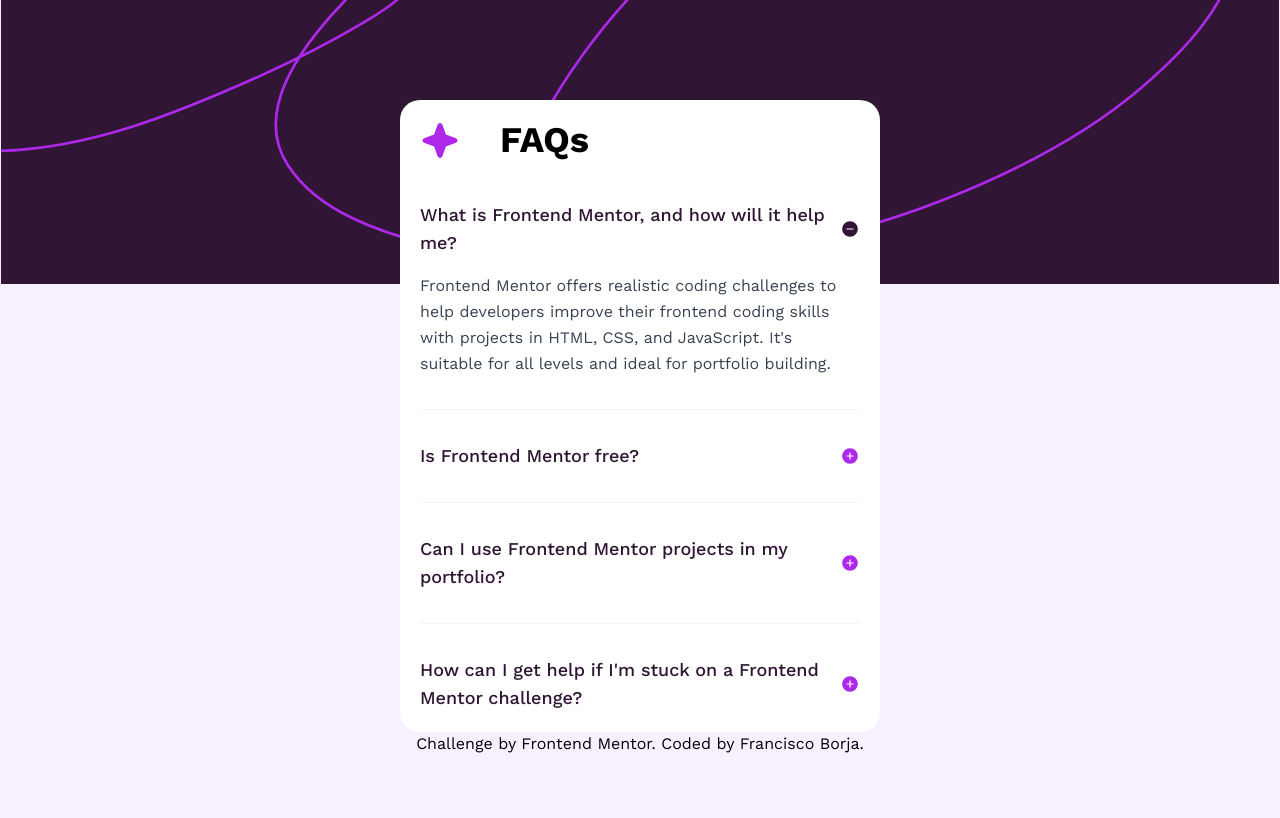
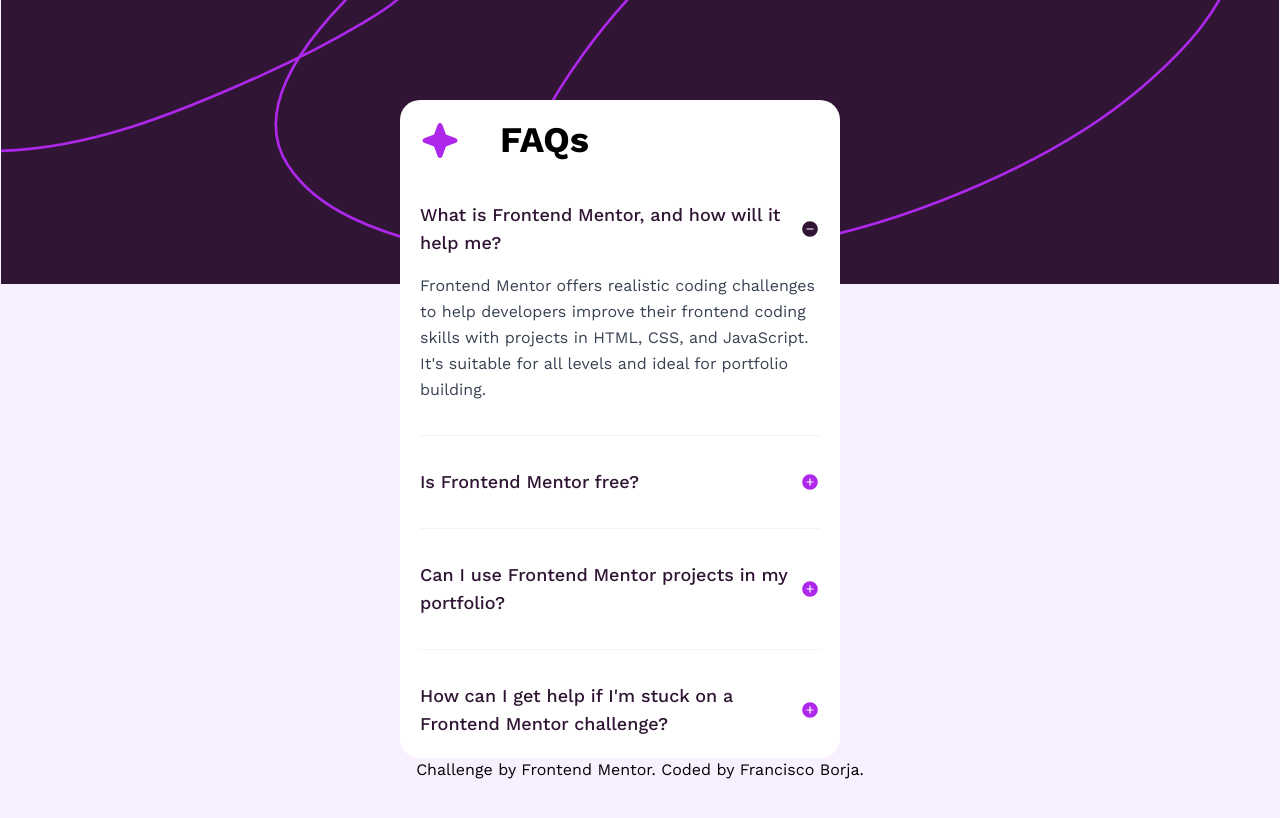
Before and after one commit to franclobo/FAQs-acordion, a Next.js app: page / in a window 1280 px wide. Shown: the top 818 px of the page. Built offline with nearby package versions, Linux system fonts and the light colour scheme.

Commit message:
Edit color text title

```diff
--- a/app/globals.scss
+++ b/app/globals.scss
@@ -39,6 +39,10 @@
   padding: 20px;
   border-radius: 20px;
   background-color: var(--white);
+  width: calc(100% - 40px);
+}
+.color-black {
+  color: var(--foreground-rgb);
 }
 .grayish-purple:hover {
   color: var(--grayish_purple);
--- a/app/page.js
+++ b/app/page.js
@@ -6,7 +6,7 @@
 export default function Home() {
   return (
     <main className="content-container flex flex-col items-left justify-between">
-      <h1 className="flex text-4xl font-bold mb-10">
+      <h1 className="color-black flex text-4xl font-bold mb-10">
         <Image src={Start} alt="Start" className="mr-10"/>
         FAQs
       </h1>
```
